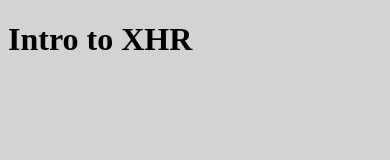
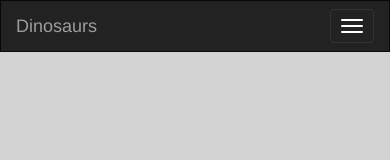
Before and after one commit to SMITHsharon/xhr-intro, a plain HTML site: page index.html in a window 390 px wide. Drawn offline with nearby package versions, Linux system fonts and the light colour scheme.

Commit message:
navbar in index.html

```diff
--- a/index.html
+++ b/index.html
@@ -3,12 +3,40 @@
      <head>
       <meta charset="UTF-8">
       <title>Dongles Talk</title>
+      <link rel="stylesheet" href="https://maxcdn.bootstrapcdn.com/bootstrap/3.3.7/css/bootstrap.min.css" integrity="sha384-BVYiiSIFeK1dGmJRAkycuHAHRg32OmUcww7on3RYdg4Va+PmSTsz/K68vbdEjh4u" crossorigin="anonymous">
       <link rel="stylesheet" type="text/css" href="main.css">
       </head>
 
       <body>
-      		<h1>Intro to XHR</h1>
+      		<nav class="navbar navbar-inverse">
+			  <div class="container-fluid">
+			    <!-- Brand and toggle get grouped for better mobile display -->
+			    <div class="navbar-header">
+			      <button type="button" class="navbar-toggle collapsed" data-toggle="collapse" data-target="#bs-example-navbar-collapse-1" aria-expanded="false">
+			        <span class="sr-only">Toggle navigation</span>
+			        <span class="icon-bar"></span>
+			        <span class="icon-bar"></span>
+			        <span class="icon-bar"></span>
+			      </button>
+			     <a class="navbar-brand" href="#">Dinosaurs</a>
+			    </div>
 
+			    <!-- Collect the nav links, forms, and other content for toggling -->
+
+			   </div> <!-- container-fluid -->
+			</nav>
+
+
+      		<div id="dinoContainer"></div>
+
+
+
+
+      		<script src="https://code.jquery.com/jquery-3.1.1.min.js"
+  integrity="sha256-hVVnYaiADRTO2PzUGmuLJr8BLUSjGIZsDYGmIJLv2b8="
+  crossorigin="anonymous"></script>
+      		<!-- Latest compiled and minified JavaScript -->
+			<script src="https://maxcdn.bootstrapcdn.com/bootstrap/3.3.7/js/bootstrap.min.js" integrity="sha384-Tc5IQib027qvyjSMfHjOMaLkfuWVxZxUPnCJA7l2mCWNIpG9mGCD8wGNIcPD7Txa" crossorigin="anonymous"></script>
            <script type="text/javascript" src="main.js"></script>
       </body>
 </html>
```
Also changed, not shown: main.js (+58 -0 lines).
